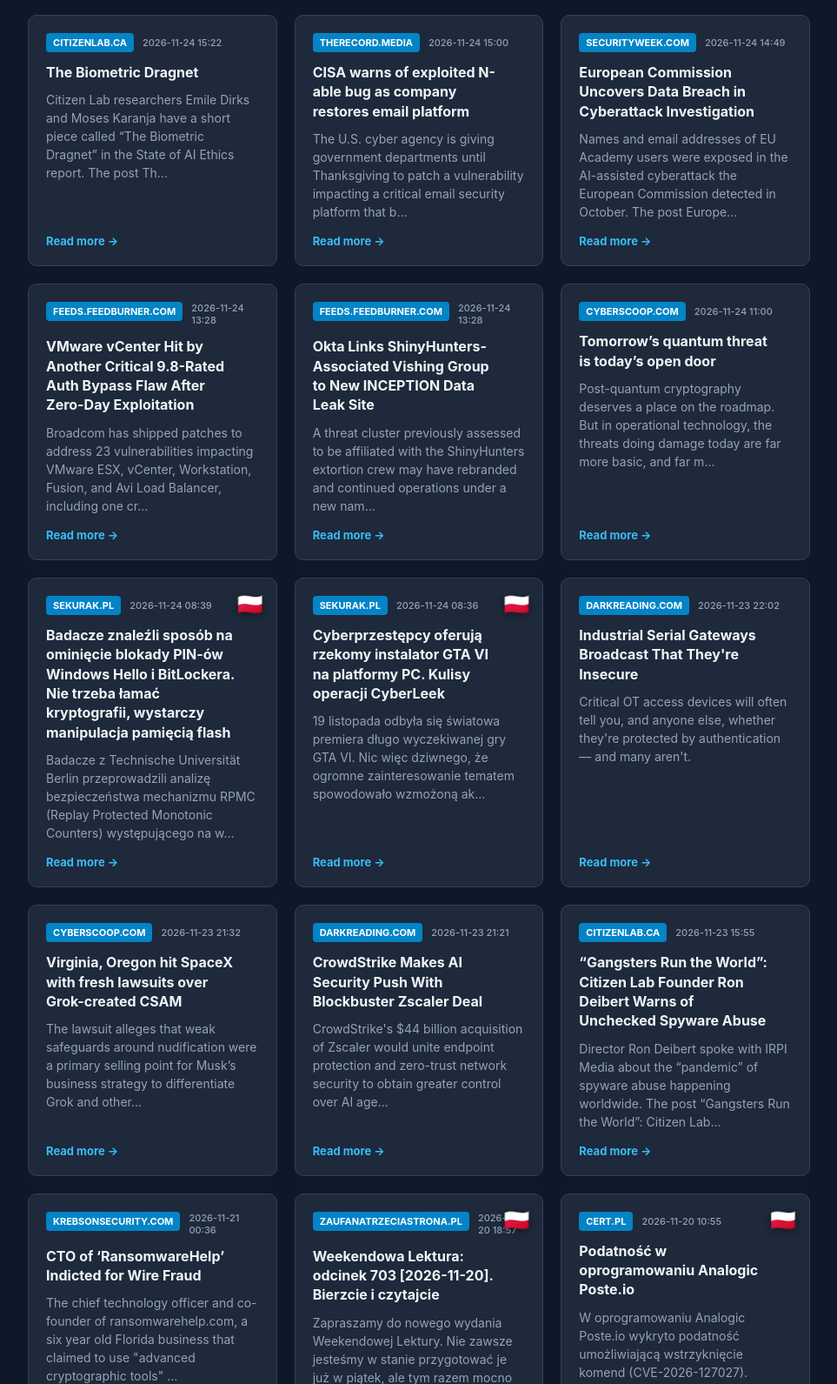
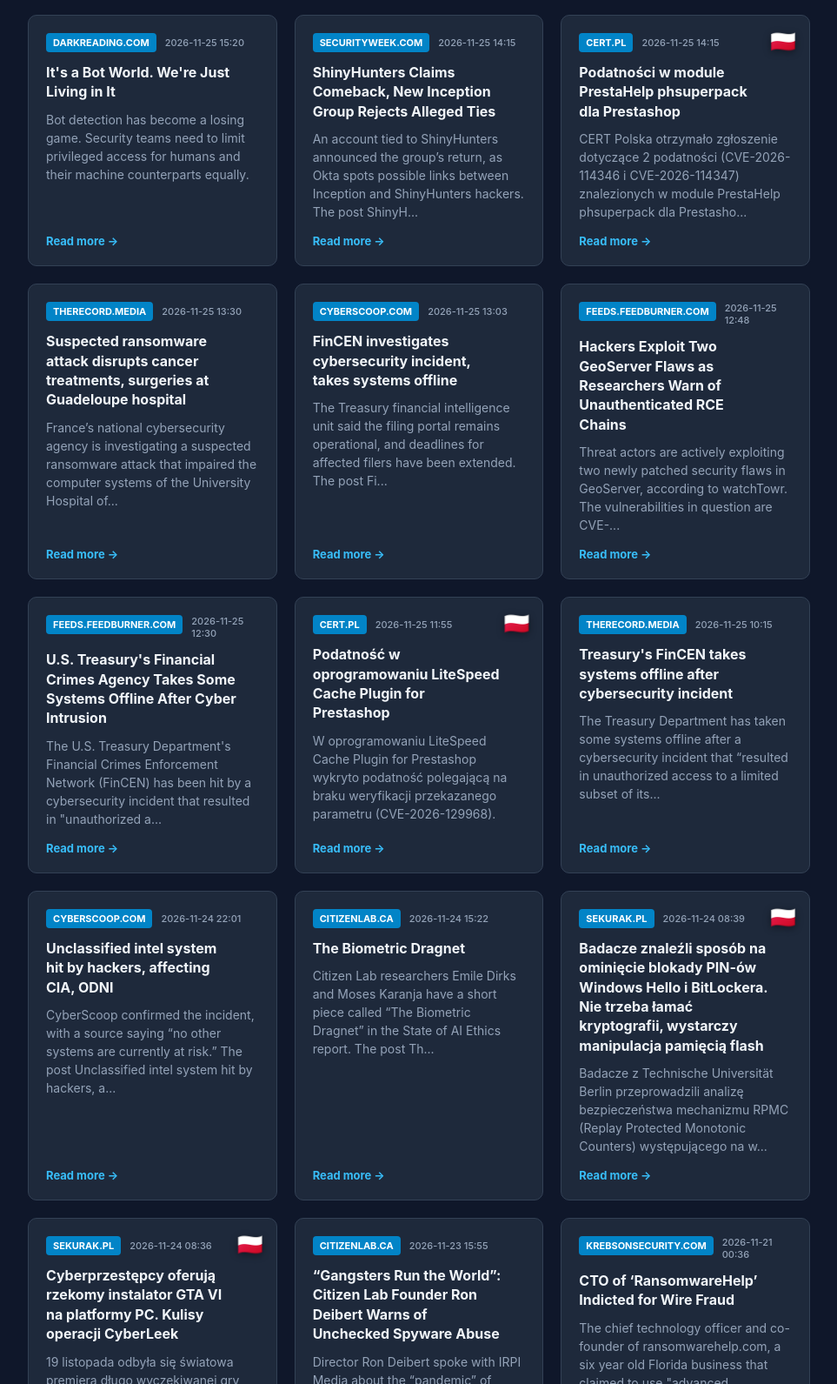
Before and after one commit to bettybu/cyber_pulse, a plain HTML site: page index.html in a window 1280 px wide. Shown: the part 529-2120 px from the top of the page at 87% size, without its empty margins (158-1121 px from the left). Drawn offline with Linux system fonts and the light colour scheme.

Commit message:
Daily automated news update [skip ci]

```diff
--- a/index.html
+++ b/index.html
@@ -107,7 +107,7 @@
     <div class="container">
         <header>
             <h1>🛡️ OSINT & Cyber Daily Feed</h1>
-                <div class="subtitle">Daily cybersecurity news overview, updated every day at 8:00 AM - your morning coffee with a Cyber Cow ☕ 🐂<br>Last update: 2026-11-24 17:29</div>
+                <div class="subtitle">Daily cybersecurity news overview, updated every day at 8:00 AM - your morning coffee with a Cyber Cow ☕ 🐂<br>Last update: 2026-11-25 17:03</div>
         </header>
 
         <div class="grid">
@@ -115,24 +115,24 @@
     <article class="card">
 
         <div style="display: flex; justify-content: flex-start; align-items: center; gap: 10px; margin-bottom: 12px;">
-            <span class="tag" style="margin-bottom: 0;">securityweek.com</span>
-            <span class="date-text">2026-11-24 16:32</span>
+            <span class="tag" style="margin-bottom: 0;">darkreading.com</span>
+            <span class="date-text">2026-11-25 15:48</span>
         </div>
-        <h3>VMware Updates Patch Critical ESX, vCenter Vulnerabilities</h3>
-        <p class="summary-text">The critical bugs include an authentication bypass in vCenter and flaws that could allow code execution on ESX hosts.
-The post VMware Updates Patch Cr...</p>
-        <a href="https://www.securityweek.com/vmware-updates-patch-critical-esx-vcenter-vulnerabilities/" target="_blank" class="read-more">Read more &rarr;</a>
+        <h3>Attackers Target .NET Developers With Poisoned Job Assessments</h3>
+        <p class="summary-text">Researchers discovered 13 malicious NuGet packages as part of a fake recruitment campaign that spreads malware and gives attackers access to developer...</p>
+        <a href="https://www.darkreading.com/threat-intelligence/attackers-net-developers-poisoned-job-assessments" target="_blank" class="read-more">Read more &rarr;</a>
     </article>
 
     <article class="card">
 
         <div style="display: flex; justify-content: flex-start; align-items: center; gap: 10px; margin-bottom: 12px;">
-            <span class="tag" style="margin-bottom: 0;">therecord.media</span>
-            <span class="date-text">2026-11-24 16:00</span>
+            <span class="tag" style="margin-bottom: 0;">securityweek.com</span>
+            <span class="date-text">2026-11-25 15:27</span>
         </div>
-        <h3>Carnegie Endowment for International Peace says third-party breach leaked donation info</h3>
-        <p class="summary-text">Some donors to the Carnegie Endowment for International Peace had their information leaked due to a cyberattack on a third-party vendor named Soapbox ...</p>
-        <a href="https://therecord.media/carnegie-endowment-data-breach" target="_blank" class="read-more">Read more &rarr;</a>
+        <h3>Two Newly Disclosed GeoServer Vulnerabilities Under Attack</h3>
+        <p class="summary-text">Attackers are probing GeoServer instances for two high-severity flaws that can be chained with other bugs for unauthenticated RCE.
+The post Two Newly ...</p>
+        <a href="https://www.securityweek.com/two-newly-disclosed-geoserver-vulnerabilities-under-attack/" target="_blank" class="read-more">Read more &rarr;</a>
     </article>
 
 <article class="card cow-special-card">
@@ -146,6 +146,121 @@ The post VMware Updates Patch Cr...</p>
     <article class="card">
 
         <div style="display: flex; justify-content: flex-start; align-items: center; gap: 10px; margin-bottom: 12px;">
+            <span class="tag" style="margin-bottom: 0;">darkreading.com</span>
+            <span class="date-text">2026-11-25 15:20</span>
+        </div>
+        <h3>It's a Bot World. We're Just Living in It</h3>
+        <p class="summary-text">Bot detection has become a losing game. Security teams need to limit privileged access for humans and their machine counterparts equally.</p>
+        <a href="https://www.darkreading.com/cyber-risk/bot-world-just-living" target="_blank" class="read-more">Read more &rarr;</a>
+    </article>
+
+    <article class="card">
+
+        <div style="display: flex; justify-content: flex-start; align-items: center; gap: 10px; margin-bottom: 12px;">
+            <span class="tag" style="margin-bottom: 0;">securityweek.com</span>
+            <span class="date-text">2026-11-25 14:15</span>
+        </div>
+        <h3>ShinyHunters Claims Comeback, New Inception Group Rejects Alleged Ties</h3>
+        <p class="summary-text">An account tied to ShinyHunters announced the group’s return, as Okta spots possible links between Inception and ShinyHunters hackers.
+The post ShinyH...</p>
+        <a href="https://www.securityweek.com/shinyhunters-claims-comeback-new-inception-group-rejects-alleged-ties/" target="_blank" class="read-more">Read more &rarr;</a>
+    </article>
+
+    <article class="card">
+        <span class="pl-flag" title="Polskie źródło">🇵🇱</span>
+        <div style="display: flex; justify-content: flex-start; align-items: center; gap: 10px; margin-bottom: 12px;">
+            <span class="tag" style="margin-bottom: 0;">cert.pl</span>
+            <span class="date-text">2026-11-25 14:15</span>
+        </div>
+        <h3>Podatności w module PrestaHelp phsuperpack dla Prestashop</h3>
+        <p class="summary-text">CERT Polska otrzymało zgłoszenie dotyczące 2 podatności (CVE-2026-114346 i CVE-2026-114347) znalezionych w module PrestaHelp phsuperpack dla Prestasho...</p>
+        <a href="https://cert.pl/posts/2026/11/CVE-2026-114346/" target="_blank" class="read-more">Read more &rarr;</a>
+    </article>
+
+    <article class="card">
+
+        <div style="display: flex; justify-content: flex-start; align-items: center; gap: 10px; margin-bottom: 12px;">
+            <span class="tag" style="margin-bottom: 0;">therecord.media</span>
+            <span class="date-text">2026-11-25 13:30</span>
+        </div>
+        <h3>Suspected ransomware attack disrupts cancer treatments, surgeries at Guadeloupe hospital</h3>
+        <p class="summary-text">France’s national cybersecurity agency is investigating a suspected ransomware attack that impaired the computer systems of the University Hospital of...</p>
+        <a href="https://therecord.media/guadeloupe-ransomware-hospital-cyber" target="_blank" class="read-more">Read more &rarr;</a>
+    </article>
+
+    <article class="card">
+
+        <div style="display: flex; justify-content: flex-start; align-items: center; gap: 10px; margin-bottom: 12px;">
+            <span class="tag" style="margin-bottom: 0;">cyberscoop.com</span>
+            <span class="date-text">2026-11-25 13:03</span>
+        </div>
+        <h3>FinCEN investigates cybersecurity incident, takes systems offline</h3>
+        <p class="summary-text">The Treasury financial intelligence unit said the filing portal remains operational, and deadlines for affected filers have been extended.
+The post Fi...</p>
+        <a href="https://cyberscoop.com/fincen-investigates-cybersecurity-incident-systems-offline/" target="_blank" class="read-more">Read more &rarr;</a>
+    </article>
+
+    <article class="card">
+
+        <div style="display: flex; justify-content: flex-start; align-items: center; gap: 10px; margin-bottom: 12px;">
+            <span class="tag" style="margin-bottom: 0;">feeds.feedburner.com</span>
+            <span class="date-text">2026-11-25 12:48</span>
+        </div>
+        <h3>Hackers Exploit Two GeoServer Flaws as Researchers Warn of Unauthenticated RCE Chains</h3>
+        <p class="summary-text">Threat actors are actively exploiting two newly patched security flaws in GeoServer, according to watchTowr.
+
+The vulnerabilities in question are CVE-...</p>
+        <a href="https://thehackernews.com/2026/11/hackers-exploit-two-geoserver-flaws-as.html" target="_blank" class="read-more">Read more &rarr;</a>
+    </article>
+
+    <article class="card">
+
+        <div style="display: flex; justify-content: flex-start; align-items: center; gap: 10px; margin-bottom: 12px;">
+            <span class="tag" style="margin-bottom: 0;">feeds.feedburner.com</span>
+            <span class="date-text">2026-11-25 12:30</span>
+        </div>
+        <h3>U.S. Treasury's Financial Crimes Agency Takes Some Systems Offline After Cyber Intrusion</h3>
+        <p class="summary-text">The U.S. Treasury Department's Financial Crimes Enforcement Network (FinCEN) has been hit by a cybersecurity incident that resulted in "unauthorized a...</p>
+        <a href="https://thehackernews.com/2026/11/us-treasurys-fincen-takes-some-systems.html" target="_blank" class="read-more">Read more &rarr;</a>
+    </article>
+
+    <article class="card">
+        <span class="pl-flag" title="Polskie źródło">🇵🇱</span>
+        <div style="display: flex; justify-content: flex-start; align-items: center; gap: 10px; margin-bottom: 12px;">
+            <span class="tag" style="margin-bottom: 0;">cert.pl</span>
+            <span class="date-text">2026-11-25 11:55</span>
+        </div>
+        <h3>Podatność w oprogramowaniu LiteSpeed Cache Plugin for Prestashop</h3>
+        <p class="summary-text">W oprogramowaniu LiteSpeed Cache Plugin for Prestashop wykryto podatność polegającą na braku weryfikacji przekazanego parametru (CVE-2026-129968).</p>
+        <a href="https://cert.pl/posts/2026/11/CVE-2026-129968/" target="_blank" class="read-more">Read more &rarr;</a>
+    </article>
+
+    <article class="card">
+
+        <div style="display: flex; justify-content: flex-start; align-items: center; gap: 10px; margin-bottom: 12px;">
+            <span class="tag" style="margin-bottom: 0;">therecord.media</span>
+            <span class="date-text">2026-11-25 10:15</span>
+        </div>
+        <h3>Treasury's FinCEN takes systems offline after cybersecurity incident</h3>
+        <p class="summary-text">The Treasury Department has taken some systems offline after a cybersecurity incident that “resulted in unauthorized access to a limited subset of its...</p>
+        <a href="https://therecord.media/treasury-fincen-takes-systems-offline-after-cyber-incident" target="_blank" class="read-more">Read more &rarr;</a>
+    </article>
+
+    <article class="card">
+
+        <div style="display: flex; justify-content: flex-start; align-items: center; gap: 10px; margin-bottom: 12px;">
+            <span class="tag" style="margin-bottom: 0;">cyberscoop.com</span>
+            <span class="date-text">2026-11-24 22:01</span>
+        </div>
+        <h3>Unclassified intel system hit by hackers, affecting CIA, ODNI</h3>
+        <p class="summary-text">CyberScoop confirmed the incident, with a source saying “no other systems are currently at risk.”
+The post Unclassified intel system hit by hackers, a...</p>
+        <a href="https://cyberscoop.com/cia-odni-osint-data-breach/" target="_blank" class="read-more">Read more &rarr;</a>
+    </article>
+
+    <article class="card">
+
+        <div style="display: flex; justify-content: flex-start; align-items: center; gap: 10px; margin-bottom: 12px;">
             <span class="tag" style="margin-bottom: 0;">citizenlab.ca</span>
             <span class="date-text">2026-11-24 15:22</span>
         </div>
@@ -153,62 +268,6 @@ The post VMware Updates Patch Cr...</p>
         <p class="summary-text">Citizen Lab researchers Emile Dirks and Moses Karanja have a short piece called “The Biometric Dragnet” in the State of AI Ethics report.
 The post Th...</p>
         <a href="https://citizenlab.ca/the-biometric-dragnet/" target="_blank" class="read-more">Read more &rarr;</a>
-    </article>
-
-    <article class="card">
-
-        <div style="display: flex; justify-content: flex-start; align-items: center; gap: 10px; margin-bottom: 12px;">
-            <span class="tag" style="margin-bottom: 0;">therecord.media</span>
-            <span class="date-text">2026-11-24 15:00</span>
-        </div>
-        <h3>CISA warns of exploited N-able bug as company restores email platform</h3>
-        <p class="summary-text">The U.S. cyber agency is giving government departments until Thanksgiving to patch a vulnerability impacting a critical email security platform that b...</p>
-        <a href="https://therecord.media/cisa-nable-cybersecurity-bug" target="_blank" class="read-more">Read more &rarr;</a>
-    </article>
-
-    <article class="card">
-
-        <div style="display: flex; justify-content: flex-start; align-items: center; gap: 10px; margin-bottom: 12px;">
-            <span class="tag" style="margin-bottom: 0;">securityweek.com</span>
-            <span class="date-text">2026-11-24 14:49</span>
-        </div>
-        <h3>European Commission Uncovers Data Breach in Cyberattack Investigation</h3>
-        <p class="summary-text">Names and email addresses of EU Academy users were exposed in the AI-assisted cyberattack the European Commission detected in October.
-The post Europe...</p>
-        <a href="https://www.securityweek.com/european-commission-uncovers-data-breach-in-cyberattack-investigation/" target="_blank" class="read-more">Read more &rarr;</a>
-    </article>
-
-    <article class="card">
-
-        <div style="display: flex; justify-content: flex-start; align-items: center; gap: 10px; margin-bottom: 12px;">
-            <span class="tag" style="margin-bottom: 0;">feeds.feedburner.com</span>
-            <span class="date-text">2026-11-24 13:28</span>
-        </div>
-        <h3>VMware vCenter Hit by Another Critical 9.8-Rated Auth Bypass Flaw After Zero-Day Exploitation</h3>
-        <p class="summary-text">Broadcom has shipped patches to address 23 vulnerabilities impacting VMware ESX, vCenter, Workstation, Fusion, and Avi Load Balancer, including one cr...</p>
-        <a href="https://thehackernews.com/2026/11/vmware-vcenter-hit-by-another-critical.html" target="_blank" class="read-more">Read more &rarr;</a>
-    </article>
-
-    <article class="card">
-
-        <div style="display: flex; justify-content: flex-start; align-items: center; gap: 10px; margin-bottom: 12px;">
-            <span class="tag" style="margin-bottom: 0;">feeds.feedburner.com</span>
-            <span class="date-text">2026-11-24 13:28</span>
-        </div>
-        <h3>Okta Links ShinyHunters-Associated Vishing Group to New INCEPTION Data Leak Site</h3>
-        <p class="summary-text">A threat cluster previously assessed to be affiliated with the ShinyHunters extortion crew may have rebranded and continued operations under a new nam...</p>
-        <a href="https://thehackernews.com/2026/11/okta-links-shinyhunters-associated.html" target="_blank" class="read-more">Read more &rarr;</a>
-    </article>
-
-    <article class="card">
-
-        <div style="display: flex; justify-content: flex-start; align-items: center; gap: 10px; margin-bottom: 12px;">
-            <span class="tag" style="margin-bottom: 0;">cyberscoop.com</span>
-            <span class="date-text">2026-11-24 11:00</span>
-        </div>
-        <h3>Tomorrow’s quantum threat is today’s open door</h3>
-        <p class="summary-text">Post-quantum cryptography deserves a place on the roadmap. But in operational technology, the threats doing damage today are far more basic, and far m...</p>
-        <a href="https://cyberscoop.com/ot-security-post-quantum-cryptography-op-ed/" target="_blank" class="read-more">Read more &rarr;</a>
     </article>
 
     <article class="card">
@@ -231,39 +290,6 @@ The post Europe...</p>
         <h3>Cyberprzestępcy oferują rzekomy instalator GTA VI na platformy PC. Kulisy operacji CyberLeek</h3>
         <p class="summary-text">19 listopada odbyła się światowa premiera długo wyczekiwanej gry GTA VI. Nic więc dziwnego, że ogromne zainteresowanie tematem spowodowało wzmożoną ak...</p>
         <a href="https://sekurak.pl/cyberprzestepcy-oferuja-rzekomy-instalator-gta-vi-na-platformy-pc-kulisy-operacji-cyberleek/" target="_blank" class="read-more">Read more &rarr;</a>
-    </article>
-
-    <article class="card">
-
-        <div style="display: flex; justify-content: flex-start; align-items: center; gap: 10px; margin-bottom: 12px;">
-            <span class="tag" style="margin-bottom: 0;">darkreading.com</span>
-            <span class="date-text">2026-11-23 22:02</span>
-        </div>
-        <h3>Industrial Serial Gateways Broadcast That They're Insecure</h3>
-        <p class="summary-text">Critical OT access devices will often tell you, and anyone else, whether they're protected by authentication — and many aren't.</p>
-        <a href="https://www.darkreading.com/ics-ot-security/industrial-serial-gateways-broadcast-insecure" target="_blank" class="read-more">Read more &rarr;</a>
-    </article>
-
-    <article class="card">
-
-        <div style="display: flex; justify-content: flex-start; align-items: center; gap: 10px; margin-bottom: 12px;">
-            <span class="tag" style="margin-bottom: 0;">cyberscoop.com</span>
-            <span class="date-text">2026-11-23 21:32</span>
-        </div>
-        <h3>Virginia, Oregon hit SpaceX with fresh lawsuits over Grok-created CSAM</h3>
-        <p class="summary-text">The lawsuit alleges that weak safeguards around nudification were a primary selling point for Musk’s business strategy to differentiate Grok and other...</p>
-        <a href="https://cyberscoop.com/virginia-oregon-sue-spacex-grok-deepfakes/" target="_blank" class="read-more">Read more &rarr;</a>
-    </article>
-
-    <article class="card">
-
-        <div style="display: flex; justify-content: flex-start; align-items: center; gap: 10px; margin-bottom: 12px;">
-            <span class="tag" style="margin-bottom: 0;">darkreading.com</span>
-            <span class="date-text">2026-11-23 21:21</span>
-        </div>
-        <h3>CrowdStrike Makes AI Security Push With Blockbuster Zscaler Deal</h3>
-        <p class="summary-text">CrowdStrike's $44 billion acquisition of Zscaler would unite endpoint protection and zero-trust network security to obtain greater control over AI age...</p>
-        <a href="https://www.darkreading.com/endpoint-security/crowdstrike-ai-security-push-zscaler-deal" target="_blank" class="read-more">Read more &rarr;</a>
     </article>
 
     <article class="card">
@@ -298,28 +324,6 @@ The post “Gangsters Run the World”: Citizen Lab...</p>
         <h3>Weekendowa Lektura: odcinek 703 [2026-11-20]. Bierzcie i czytajcie</h3>
         <p class="summary-text">Zapraszamy do nowego wydania Weekendowej Lektury. Nie zawsze jesteśmy w stanie przygotować je już w piątek, ale tym razem mocno się sprężyliśmy i oto ...</p>
         <a href="https://zaufanatrzeciastrona.pl/post/weekendowa-lektura-odcinek-702-2026-11-20-bierzcie-i-czytajcie/" target="_blank" class="read-more">Read more &rarr;</a>
-    </article>
-
-    <article class="card">
-        <span class="pl-flag" title="Polskie źródło">🇵🇱</span>
-        <div style="display: flex; justify-content: flex-start; align-items: center; gap: 10px; margin-bottom: 12px;">
-            <span class="tag" style="margin-bottom: 0;">cert.pl</span>
-            <span class="date-text">2026-11-20 10:55</span>
-        </div>
-        <h3>Podatność w oprogramowaniu Analogic Poste.io</h3>
-        <p class="summary-text">W oprogramowaniu Analogic Poste.io wykryto podatność umożliwiającą wstrzyknięcie komend (CVE-2026-127027).</p>
-        <a href="https://cert.pl/posts/2026/11/CVE-2026-127027/" target="_blank" class="read-more">Read more &rarr;</a>
-    </article>
-
-    <article class="card">
-        <span class="pl-flag" title="Polskie źródło">🇵🇱</span>
-        <div style="display: flex; justify-content: flex-start; align-items: center; gap: 10px; margin-bottom: 12px;">
-            <span class="tag" style="margin-bottom: 0;">cert.pl</span>
-            <span class="date-text">2026-11-19 10:55</span>
-        </div>
-        <h3>Podatności w oprogramowaniu MRemoteNG</h3>
-        <p class="summary-text">W oprogramowaniu MRemoteNG wykryto 2 podatności różnego typu (CVE-2026-87867 oraz CVE-2026-87868)</p>
-        <a href="https://cert.pl/posts/2026/11/CVE-2026-87867/" target="_blank" class="read-more">Read more &rarr;</a>
     </article>
 
     <article class="card">
```
